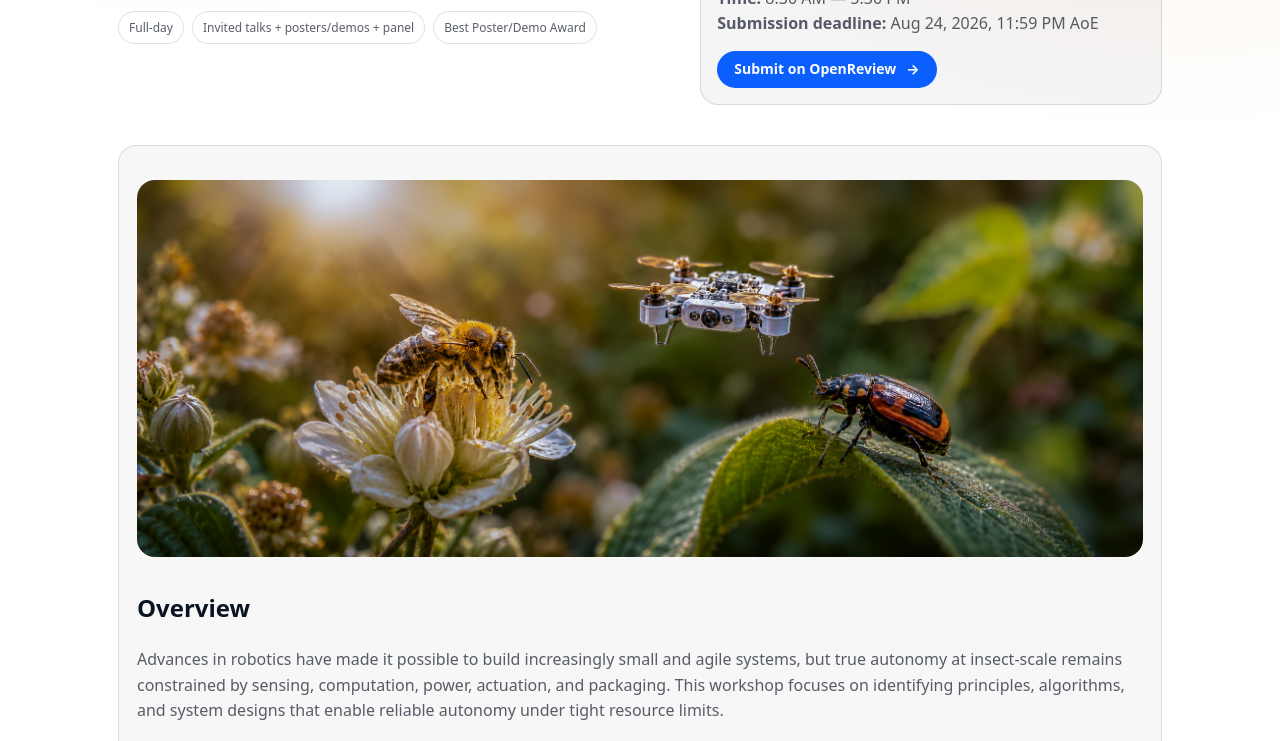
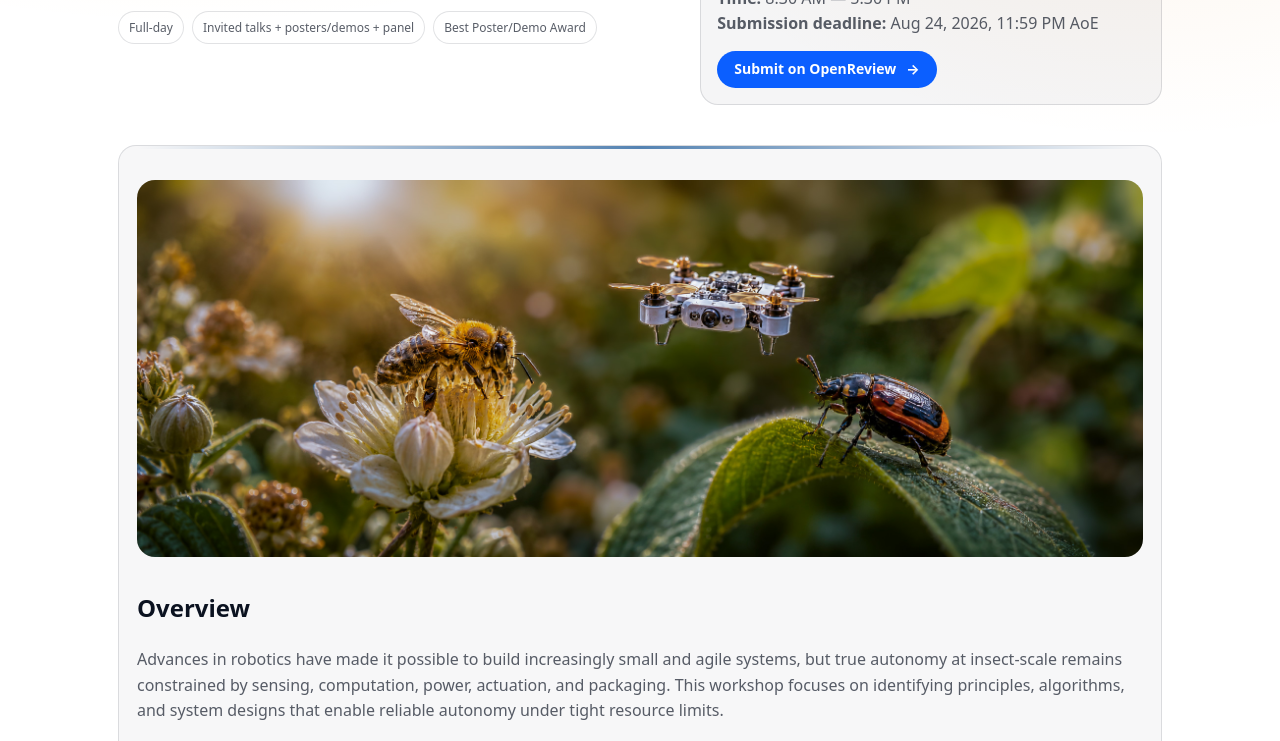
Before and after one commit to insect-autonomy/insect-autonomy.github.io, an Astro site: page / in a window 1280 px wide. Shown: the part 305-1046 px from the top of the page. Built offline with nearby package versions, Linux system fonts and the light colour scheme; Astro itself is replaced by a stand-in of ours.

Commit message:
Update global.css

```diff
--- a/src/styles/global.css
+++ b/src/styles/global.css
@@ -554,3 +554,30 @@ tr:last-child td{
 .openreview-button:active{
   transform: translateY(0);
 }
+
+.card,
+.prose,
+.speaker-card,
+.organizer-card{
+  position: relative;
+  overflow: hidden;
+}
+
+.card::before,
+.prose::before,
+.speaker-card::before,
+.organizer-card::before{
+  content: "";
+  position: absolute;
+  top: 0;
+  left: 18px;
+  right: 18px;
+  height: 3px;
+  border-radius: 999px;
+  background: linear-gradient(
+    90deg,
+    transparent,
+    color-mix(in srgb, var(--link) 70%, gold 30%),
+    transparent
+  );
+}
```
